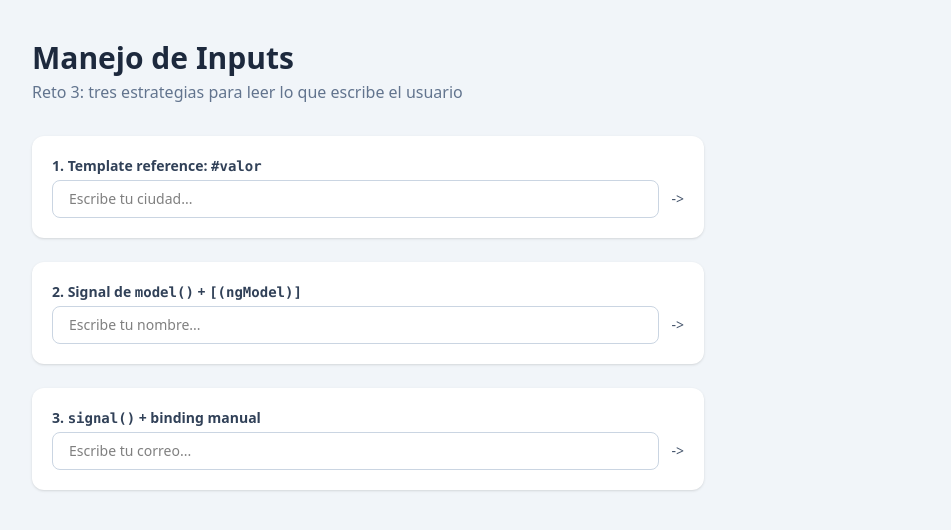
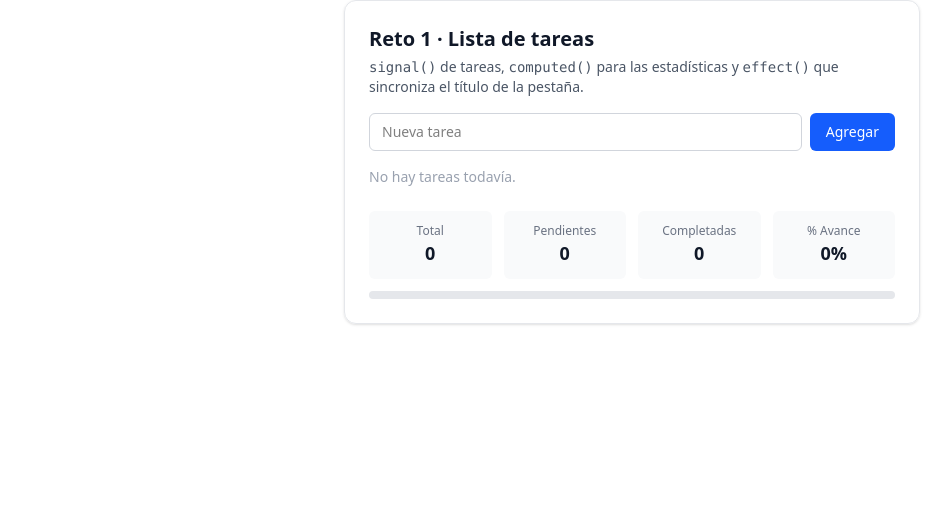
Before and after one commit to jffc-dev/retos-angular-semana3, an Angular app: page / in a window 1280 px wide. Shown: the top 530 px of the page, without its empty margins (8-959 px from the left). Built offline with nearby package versions, Linux system fonts and the light colour scheme.

Commit message:
cambiando tareas a signal

```diff
--- a/src/app/app.html
+++ b/src/app/app.html
@@ -1,8 +1,8 @@
 <!-- Reto 1: signal() de lista de tareas + computed() (total/pendientes/completadas/% avance) + effect() (document.title) -->
-<!-- <app-reto-01-todo-stats /> -->
+<app-reto-01-todo-stats />
 
 <!-- Reto 2: carrito de compras -->
 <!-- <app-reto-02-carrito /> -->
 
 
-<app-reto-03-inputs/>
+<!-- <app-reto-03-inputs/> -->
--- a/src/app/ejercicios/reto-01-todo-stats/reto-01-todo-stats.html
+++ b/src/app/ejercicios/reto-01-todo-stats/reto-01-todo-stats.html
@@ -23,7 +23,7 @@
   </div>
 
   <ul class="mt-4 flex flex-col gap-2">
-    @for (tarea of tareas; track tarea.id) {
+    @for (tarea of tareasSignal(); track tarea.id) {
       <app-tarea-item
         [tarea]="tarea"
         (toggleCompletada)="alternarCompletada($event)"
--- a/src/app/ejercicios/reto-01-todo-stats/reto-01-todo-stats.ts
+++ b/src/app/ejercicios/reto-01-todo-stats/reto-01-todo-stats.ts
@@ -1,4 +1,4 @@
-import { Component } from '@angular/core';
+import { Component, signal } from '@angular/core';
 import { ITarea } from '../../interfaces/tarea.interface';
 import { TareaItemComponent } from './tarea-item/tarea-item';
 
@@ -15,18 +15,14 @@ export class Reto01TodoStats {
   // effect() en el constructor que sincronice document.title con
   // pendientes().
 
-  tareas: ITarea[] = [
-    { id: 1, texto: 'Aprender signal()', completada: true },
-    { id: 2, texto: 'Aprender computed()', completada: false },
-    { id: 3, texto: 'Aprender effect()', completada: false },
-  ];
+  tareasSignal = signal<ITarea[]>([])
 
   total(): number {
-    return this.tareas.length;
+    return this.tareasSignal().length;
   }
 
   completadas(): number {
-    return this.tareas.filter((tarea) => tarea.completada).length;
+    return this.tareasSignal().filter((tarea) => tarea.completada).length;
   }
 
   pendientes(): number {
@@ -41,17 +37,25 @@ export class Reto01TodoStats {
     const texto = input.value.trim();
     if (!texto) return;
 
-    this.tareas = [...this.tareas, { id: Date.now(), texto, completada: false }];
+    this.tareasSignal.update((listaActual)=>{
+      return [...listaActual, { id: Date.now(), texto, completada: false }];
+    })
     input.value = '';
   }
 
   alternarCompletada(id: number): void {
-    this.tareas = this.tareas.map((tarea) =>
-      tarea.id === id ? { ...tarea, completada: !tarea.completada } : tarea,
-    );
+    this.tareasSignal.update((listaActual) => {
+      return listaActual.map((tarea) =>
+        tarea.id === id ? { ...tarea, completada: !tarea.completada } : tarea,
+      );
+    })
+
+
   }
 
   eliminarTarea(id: number): void {
-    this.tareas = this.tareas.filter((tarea) => tarea.id !== id);
+    this.tareasSignal.update((listaActual)=>{
+      return listaActual.filter((tarea) => tarea.id !== id)
+    })
   }
 }
```
